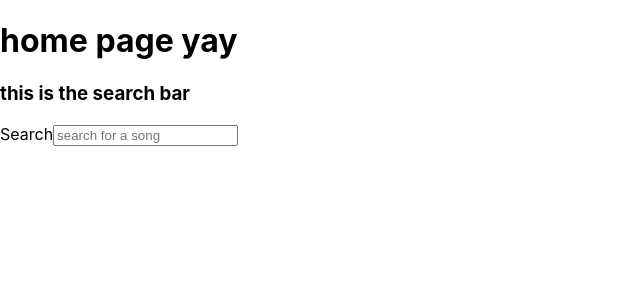
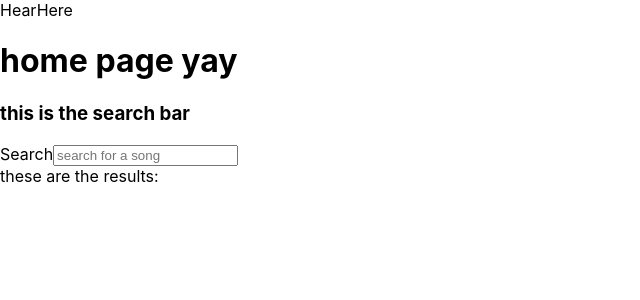
Before and after one commit to sgaggen/soham-gaggenapally-capstone, a React (Create React App) app in the folder client/: page /home in a window 1280 px wide. Shown: the top 300 px of the page, without its empty margins (0-640 px from the left). Built offline with nearby package versions, Linux system fonts and the light colour scheme.

Commit message:
Crudely display a header and search results

```diff
--- a/client/src/App.js
+++ b/client/src/App.js
@@ -1,11 +1,12 @@
 import { BrowserRouter, Routes, Route, Navigate } from "react-router-dom";
+import './App.scss';
 import HomePage from "./pages/HomePage/HomePage";
-import './App.scss';
+import Header from "./components/Header/Header";
 
 function App() {
     return (
         <BrowserRouter>
-            {/* <Header /> */}
+            <Header />
             <Routes>
                 <Route path='/' element={<Navigate to='/home' />} />
                 <Route path="/home" element={<HomePage />} />
--- /dev/null
+++ b/client/src/components/Header/Header.js
@@ -0,0 +1,5 @@
+function Header () {
+    return <header>HearHere</header>
+}
+
+export default Header;
--- a/client/src/components/Search/Search.js
+++ b/client/src/components/Search/Search.js
@@ -1,14 +1,19 @@
 import axios from 'axios';
+import { useState } from 'react';
 
 
 function Search() {
+    const [ results, setResults ] = useState([])
 
     async function handleFormSubmition (event) {
         event.preventDefault();
 
         try {
             let response = await axios.get(`${process.env.REACT_APP_API_URL}/search/${event.target.search.value}`);
-            console.log(response.data.tracks.items[0].name);
+            console.log(response.data.tracks.items);
+            setResults(response.data.tracks.items);
+
+            // event.target.reset();
         } catch (error) {
             console.log("search didn't work from client:", error)
         }
@@ -27,9 +32,12 @@ function Search() {
                     placeholder="search for a song"
                     // value={warehouseName}
                     // onChange={handleInputChange}
+                    // onChange={handleFormSubmition}
                 />
             </form>
-
+            <div>these are the results:
+                {results.map(result => <p key={result.id}>{result.name} by {result.artists[0].name}</p>)}
+            </div>
         </div>
     )
 }
```
